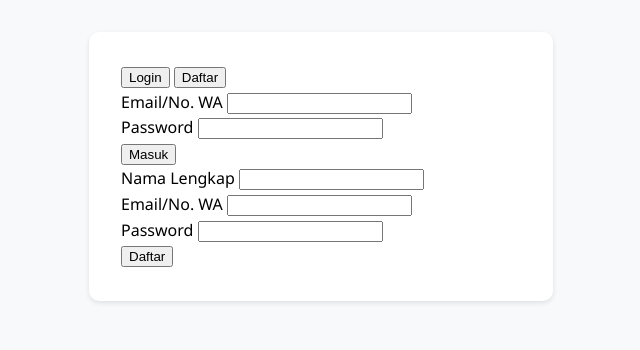
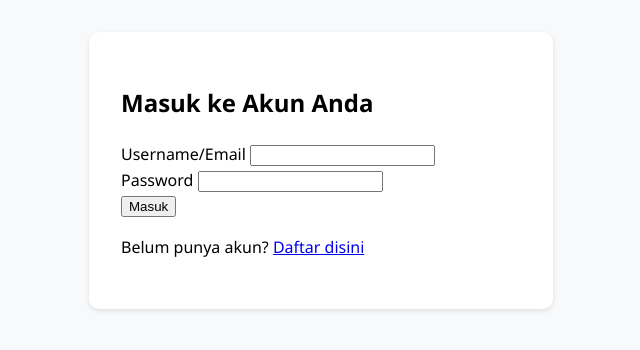
Before and after one commit to akbar774/acs.anon, a plain HTML site: page login.html in a window 1280 px wide. Shown: the whole page, without its empty margins (319-959 px from the left). Drawn offline with Linux system fonts and the light colour scheme.

Commit message:
Update login.html

```diff
--- a/login.html
+++ b/login.html
@@ -4,43 +4,35 @@
 <head>
     <meta charset="UTF-8">
     <meta name="viewport" content="width=device-width, initial-scale=1.0">
-    <title>Login - ACTZY STORE</title>
+    <title>Login - CodeStore</title>
     <link rel="stylesheet" href="style.css">
 </head>
 <body>
     <div class="auth-container">
-        <div class="auth-tabs">
-            <button class="tab active" onclick="switchTab('login')">Login</button>
-            <button class="tab" onclick="switchTab('register')">Daftar</button>
+        <div class="auth-card">
+            <div class="auth-header">
+                <i class="fas fa-user-lock"></i>
+                <h2>Masuk ke Akun Anda</h2>
             </div>
 
-        <form id="loginForm" class="auth-form active">
+            <form id="loginForm">
                 <div class="form-group">
-                <label>Email/No. WA</label>
-                <input type="text" id="loginEmail" required>
+                    <label>Username/Email</label>
+                    <input type="text" id="username" required>
                 </div>
                 <div class="form-group">
                     <label>Password</label>
-                <input type="password" id="loginPassword" required>
+                    <input type="password" id="password" required>
                 </div>
-            <button type="submit">Masuk</button>
+                <button type="submit" class="cta-btn">
+                    <i class="fas fa-sign-in-alt"></i> Masuk
+                </button>
             </form>
 
-        <form id="registerForm" class="auth-form">
-            <div class="form-group">
-                <label>Nama Lengkap</label>
-                <input type="text" id="regName" required>
+            <div class="auth-footer">
+                <p>Belum punya akun? <a href="#" id="switchRegister">Daftar disini</a></p>
             </div>
-            <div class="form-group">
-                <label>Email/No. WA</label>
-                <input type="text" id="regEmail" required>
         </div>
-            <div class="form-group">
-                <label>Password</label>
-                <input type="password" id="regPassword" required>
-            </div>
-            <button type="submit">Daftar</button>
-        </form>
     </div>
 
     <script src="app.js"></script>
```
Lines whose indentation alone changed are shown as unchanged.
